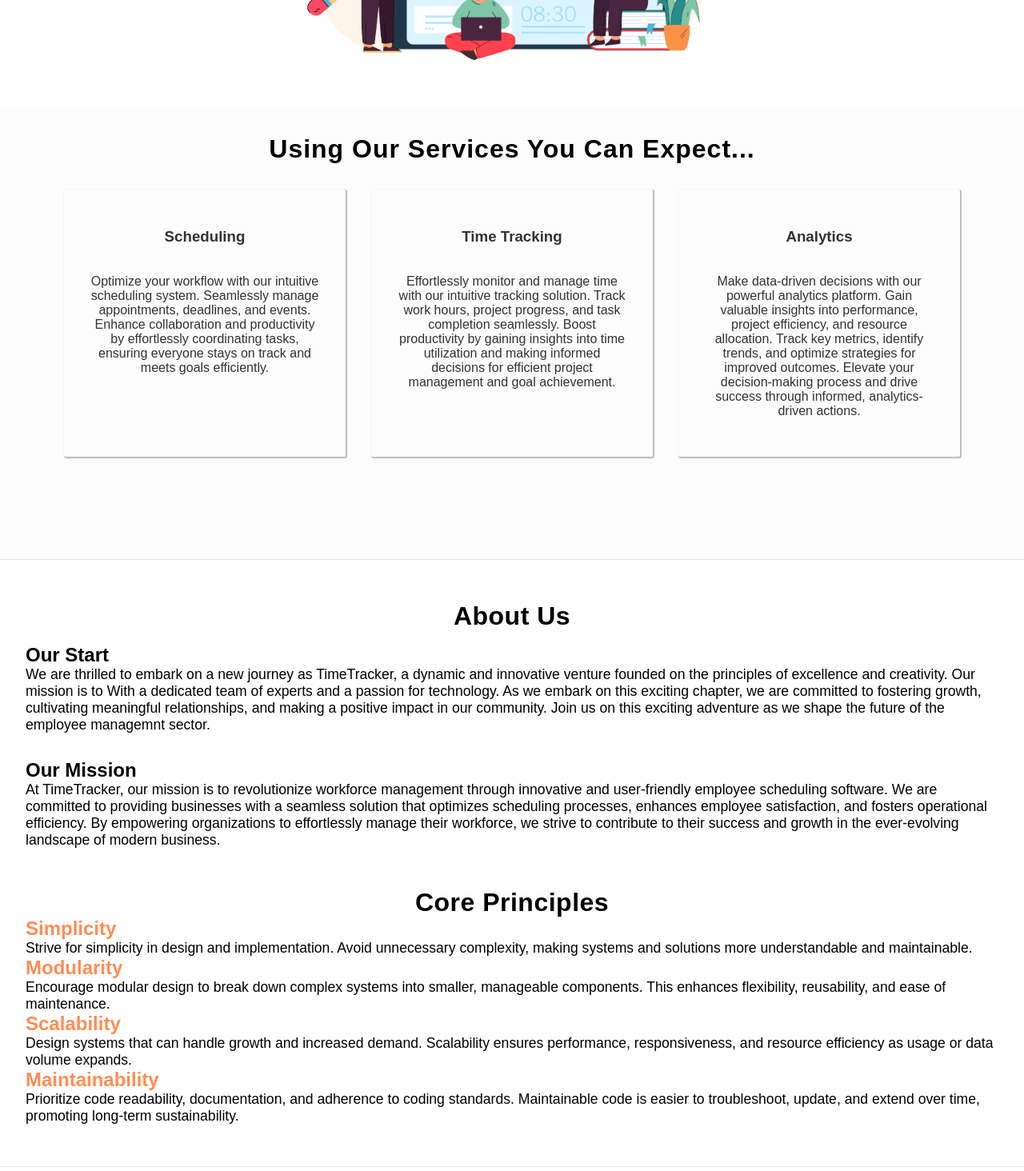
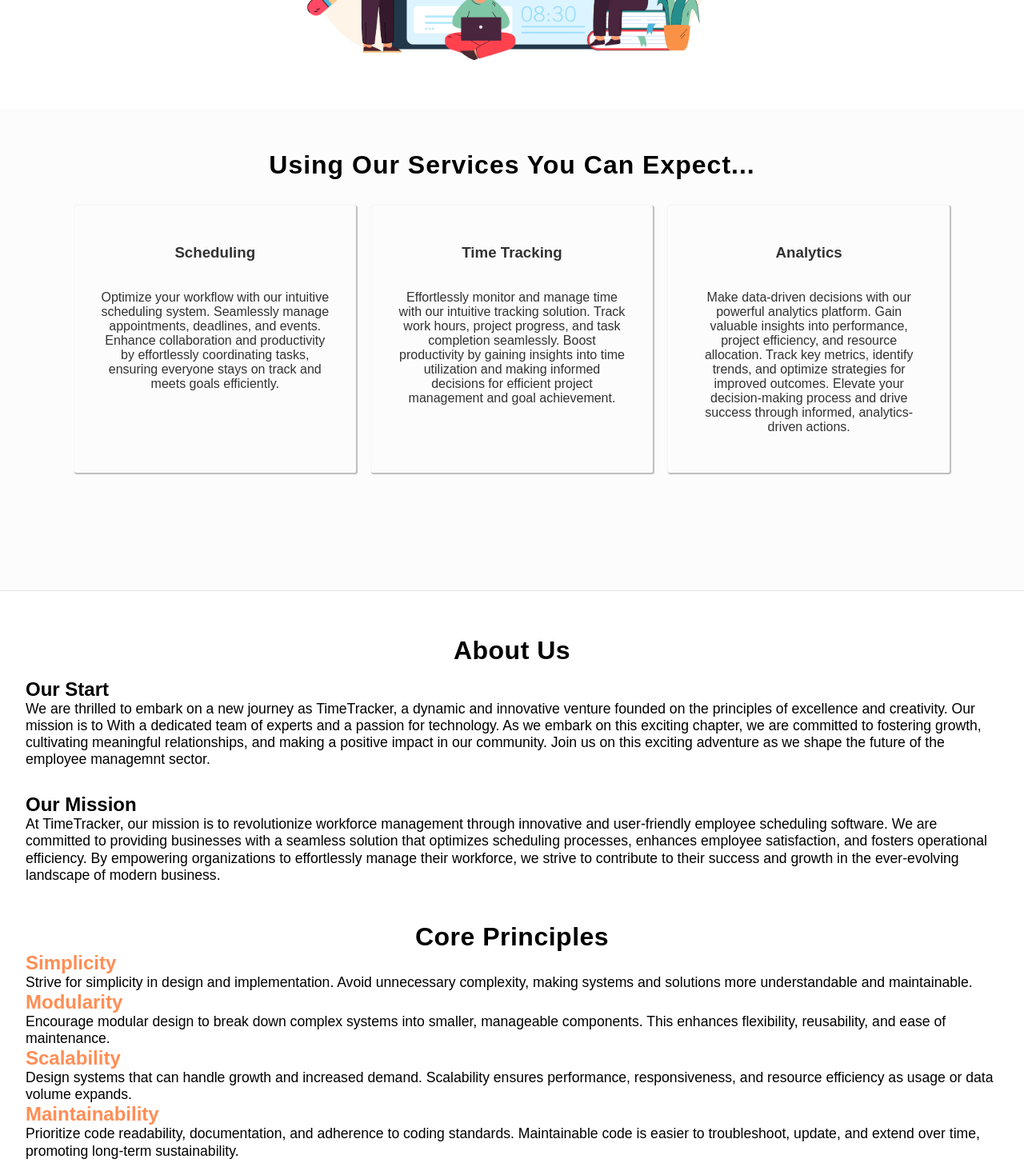
Before and after one commit to chenderson17/TimeTracker, a React (Create React App) app in the folder timetrackerwebapp/: page / in a window 1280 px wide. Shown: the part 600-2064 px from the top of the page at 80% size. Built offline with nearby package versions, Linux system fonts and the light colour scheme; some icons are missing.

Commit message:
Changed padding and spacing for about and cards section.

```diff
--- a/timetrackerwebapp/src/Components/About.css
+++ b/timetrackerwebapp/src/Components/About.css
@@ -10,7 +10,7 @@
 }
 
 .home-about{
- padding: 3.2rem 2rem;
+ padding: 3.5rem 2rem;
  border-top: solid rgba(0, 0, 0, 0.093) 1px;
  border-bottom: solid rgba(0, 0, 0, 0.093) 1px;
 }
--- a/timetrackerwebapp/src/Components/Cards.css
+++ b/timetrackerwebapp/src/Components/Cards.css
@@ -1,6 +1,6 @@
 .cards-section{
  background-color: rgba(128, 128, 128, 0.028);
- padding: 2rem;
+ padding: 3.2rem;
 }
 .cards-header{
  font-size: 2rem;
```
